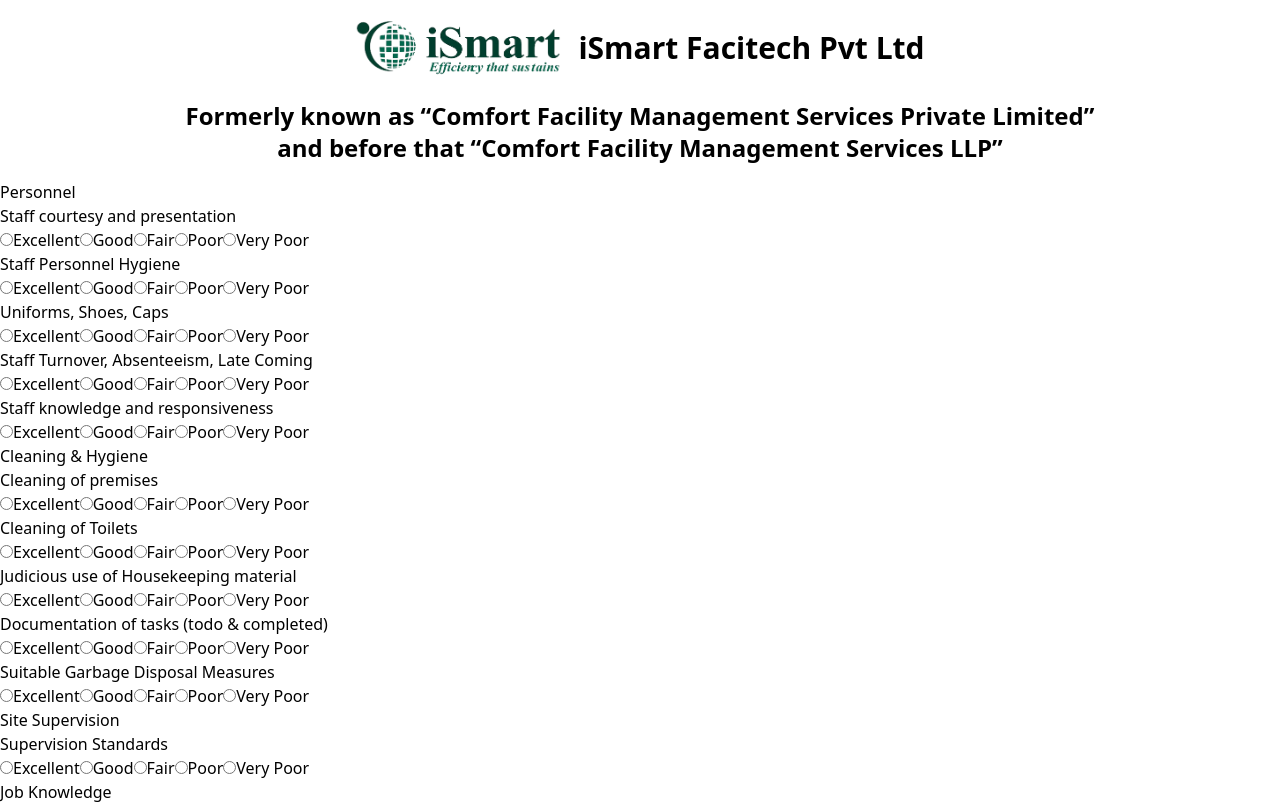
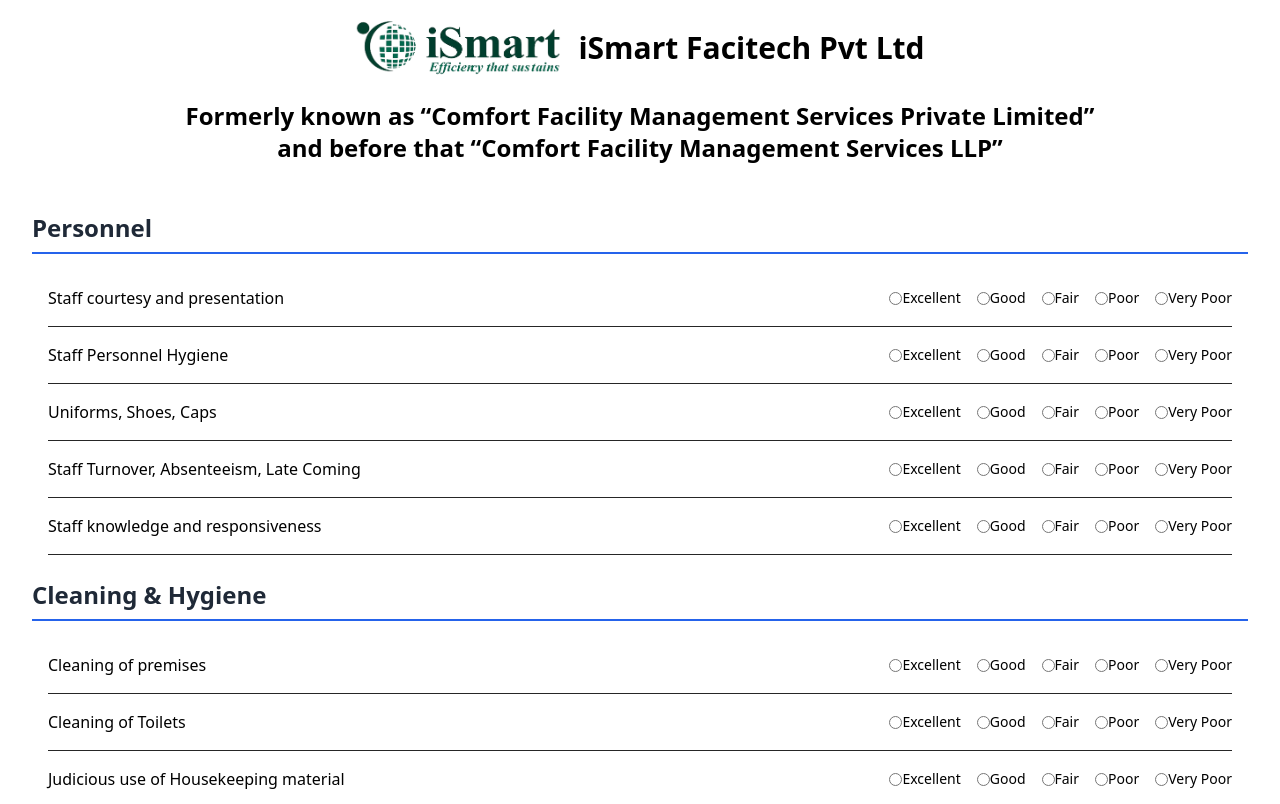
Before and after one commit to yashhadade/FeedBackForm, a React (Vite) app: page / in a window 1280 px wide. Shown: the top 804 px of the page. Built offline with nearby package versions, Linux system fonts and the light colour scheme.

Commit message:
Done with all pixel size in css

```diff
--- a/src/commonComponents/CommanRatingField.jsx
+++ b/src/commonComponents/CommanRatingField.jsx
@@ -1,28 +1,89 @@
 import React from 'react';
 
 function CommanRatingField(props) {
-    const { label, id1, id2, id3, id4, id5, name, radioLabel1, radioLabel2, radioLabel3, radioLabel4, radioLabel5, selectedValue, onRadioChange } = props;
+    const {
+        label,
+        id1, id2, id3, id4, id5,
+        name,
+        radioLabel1, radioLabel2, radioLabel3, radioLabel4, radioLabel5,
+        selectedValue,
+        onRadioChange
+    } = props;
 
     const handleChange = (value) => {
         onRadioChange(value);
     };
 
     return (
-        <div>
-            <div>
-            <label >{label}</label>
+        <div className="flex flex-col sm:flex-row justify-between items-center mx-4 py-4 border-b border-neutral-800">
+            <div className="flex-grow mb-2 sm:mb-0">
+                <label className="text-sm sm:text-base font-medium">{label}</label>
             </div>
-            <div>
-            <input type='radio' id={id1} name={name} value="5" checked={selectedValue === '5'} onChange={() => handleChange('5')}></input>
-            <label htmlFor={id1}>{radioLabel1}</label>
-            <input type='radio' id={id2} name={name} value="4" checked={selectedValue === '4'} onChange={() => handleChange('4')}></input>
-            <label htmlFor={id2}>{radioLabel2}</label>
-            <input type='radio' id={id3} name={name} value="3" checked={selectedValue === '3'} onChange={() => handleChange('3')}></input>
-            <label htmlFor={id3}>{radioLabel3}</label>
-            <input type='radio' id={id4} name={name} value="2" checked={selectedValue === '2'} onChange={() => handleChange('2')}></input>
-            <label htmlFor={id4}>{radioLabel4}</label>
-            <input type='radio' id={id5} name={name} value="1" checked={selectedValue === '1'} onChange={() => handleChange('1')}></input>
-            <label htmlFor={id5}>{radioLabel5}</label>
+            <div className="flex flex-wrap justify-between space-x-2 sm:space-x-4"> {/* Wrap inputs and adjust space */}
+                <div className="flex items-center">
+                    <input
+                        type="radio"
+                        id={id1}
+                        name={name}
+                        value="5"
+                        checked={selectedValue === '5'}
+                        onChange={() => handleChange('5')}
+                        className="pr-1"
+                    />
+                    <label htmlFor={id1} className="text-xs sm:text-sm">{radioLabel1}</label>
+                </div>
+
+                <div className="flex items-center">
+                    <input
+                        type="radio"
+                        id={id2}
+                        name={name}
+                        value="4"
+                        checked={selectedValue === '4'}
+                        onChange={() => handleChange('4')}
+                        className="pr-1"
+                    />
+                    <label htmlFor={id2} className="text-xs sm:text-sm">{radioLabel2}</label>
+                </div>
+
+                <div className="flex items-center">
+                    <input
+                        type="radio"
+                        id={id3}
+                        name={name}
+                        value="3"
+                        checked={selectedValue === '3'}
+                        onChange={() => handleChange('3')}
+                        className="pr-1"
+                    />
+                    <label htmlFor={id3} className="text-xs sm:text-sm">{radioLabel3}</label>
+                </div>
+
+                <div className="flex items-center">
+                    <input
+                        type="radio"
+                        id={id4}
+                        name={name}
+                        value="2"
+                        checked={selectedValue === '2'}
+                        onChange={() => handleChange('2')}
+                        className="pr-1"
+                    />
+                    <label htmlFor={id4} className="text-xs sm:text-sm">{radioLabel4}</label>
+                </div>
+
+                <div className="flex items-center">
+                    <input
+                        type="radio"
+                        id={id5}
+                        name={name}
+                        value="1"
+                        checked={selectedValue === '1'}
+                        onChange={() => handleChange('1')}
+                        className="pr-1"
+                    />
+                    <label htmlFor={id5} className="text-xs sm:text-sm">{radioLabel5}</label>
+                </div>
             </div>
         </div>
     );
--- a/src/commonComponents/Navbar.jsx
+++ b/src/commonComponents/Navbar.jsx
@@ -1,19 +1,24 @@
-import React from 'react';
+import React from "react";
 
 function Navbar() {
   return (
-    <header className="items-center justify-center p-4 text-black w-full flex flex-col sm:flex-row"> {/* sm:flex-row: to arrange items in a row on larger screens */}
-        <div className='gap-5 flex flex-col max-w-8xl w-full justify-center items-center'>
-          <div className='flex items-center space-x-4 w-full justify-center'>
-            <img src="\ismartlogo.png" alt="iSmart Logo" className="h-16" />
-            <h1 className='font-extrabold text-3xl text-center sm:text-left'> {/* sm:text-left: to align text to left on larger screens */}
+    <header className="w-full flex items-center justify-center p-4 text-black">
+      <div className="gap-5 flex flex-col  max-w-8xl w-full justify-center items-center">
+        <div className="flex items-center space-x-4 w-full justify-center " >
+          <div>
+          <img src="\ismartlogo.png" alt="iSmart Logo" className=" h-16 max-530:h-10 " />
+          </div>
+          <div>
+          <h1 className="font-extrabold text-3xl text-center max-530:text-2xl max-430:text-xl max-390:text-base">
             iSmart Facitech Pvt Ltd
           </h1>
           </div>
+        </div>
 
-          <div className='text-4xl font-semibold text-center sm:text-left'> {/* sm:text-left: to align text to left on larger screens */}
-            <p className="text-2xl font-semibold text-center text-black-400">
-              Formerly known as “Comfort Facility Management Services Private Limited”
+        <div>
+          <p className="text-base sm:text-2xl font-semibold text-center text-black-400 ">
+            Formerly known as “Comfort Facility Management Services Private
+            Limited”
             <br />
             and before that “Comfort Facility Management Services LLP”
           </p>
--- a/src/componentes/RatingForm.jsx
+++ b/src/componentes/RatingForm.jsx
@@ -1,40 +1,34 @@
 import React, { useState } from 'react';
 import { cleaningandHygieneData, controlsData, hoandTeamManagersData, personalData, purshaseandStoresData, siteSupervisionData } from './DataFeedback';
 import CommanRatingField from '../commonComponents/CommanRatingField';
-import Navbar from '../commonComponents/Navbar';
 
 const RatingForm = () => {
-    const [ratings,setRatings]=useState({
-        personalData:{},
-        cleaningandHygieneData:{},
-        siteSupervisionData:{},
-        purshaseandStoresData:{},
-        controlsData:{},
-        hoandTeamManagersData:{},
+  const [ratings, setRatings] = useState({
+    personalData: {},
+    cleaningandHygieneData: {},
+    siteSupervisionData: {},
+    purshaseandStoresData: {},
+    controlsData: {},
+    hoandTeamManagersData: {},
   });
 
-    const handleRadioChange =(section,name,value)=>{
-        // console.log(section,name,value);
+  const handleRadioChange = (section, name, value) => {
+    setRatings((prevRating) => ({
+      ...prevRating,
+      [section]: {
+        ...prevRating[section],
+        [name]: value,
+      },
+    }));
+  };
 
-        setRatings((prevRating)=>({
-            ...prevRating,
-            [section]:{
-                ...prevRating[section],
-                [name]:value,
-            }
-        }))
-    }
+  const handleSubmit = () => {
+    const totalRating = Object.values(ratings)
+      .flatMap((sectionData) => Object.values(sectionData))
+      .reduce((accumulator, currentValue) => accumulator + (parseInt(currentValue) || 0), 0);
+    console.log(totalRating);
+  };
 
-
-    const handleSubmit=()=>{
-
-
-        console.log(ratings);
-        const totalRating=Object.values(ratings)
-        .flatMap((sectionData) => Object.values(sectionData))
-        .reduce((accumulator,currentValue)=>accumulator+(parseInt(currentValue)||0),0);
-        console.log(totalRating);
-    }
   const sections = [
     { title: 'Personnel', data: personalData, sectionKey: 'personalData' },
     { title: 'Cleaning & Hygiene', data: cleaningandHygieneData, sectionKey: 'cleaningandHygieneData' },
@@ -45,10 +39,12 @@
   ];
 
   return (
-        <div>
+    <div className="bg-white-50 p-8 rounded-lg shadow-lg">
       {sections.map((section) => (
-            <div key={section.sectionKey}>
-              <h2>{section.title}</h2>
+        <div key={section.sectionKey} className="mb-6">
+          <h2 className="text-2xl font-semibold text-gray-800 border-b-2 border-blue-600 pb-2 mb-4">{section.title}</h2>
+
+          {/* Rating Fields */}
           {section.data.map((data, index) => (
             <CommanRatingField
               key={index}
@@ -65,13 +61,23 @@
               radioLabel4={data.radioLabel4}
               radioLabel5={data.radioLabel5}
               selectedValue={ratings[section.sectionKey][data.name]}
-                  onRadioChange={(value) => handleRadioChange(section.sectionKey,data.name,value)}
+              onRadioChange={(value) => handleRadioChange(section.sectionKey, data.name, value)}
             />
           ))}
         </div>
       ))}
-          <button onClick={handleSubmit}>Submit</button>
+
+      {/* Submit Button */}
+      <div className="flex justify-center mt-6">
+        <button
+          onClick={handleSubmit}
+          className="bg-sky-700 text-white py-2 px-6 rounded-full shadow-md hover:bg-sky-500 transition duration-300"
+        >
+          Submit
+        </button>
+      </div>
     </div>
   );
 };
-export default RatingForm
+
+export default RatingForm;
--- a/tailwind.config.js
+++ b/tailwind.config.js
@@ -4,7 +4,11 @@
   theme: {
     extend: {
       screens: {
-        'tablet': '950px'
+        'max-730': { 'max': '730px' },
+        'max-620':{'max':'620px'},
+        'max-530':{'max':'530px'},
+        'max-430':{'max':'430px'},
+        'max-390':{'max':'390px'},
       },
     },
   },
```
Lines whose indentation alone changed are shown as unchanged.
